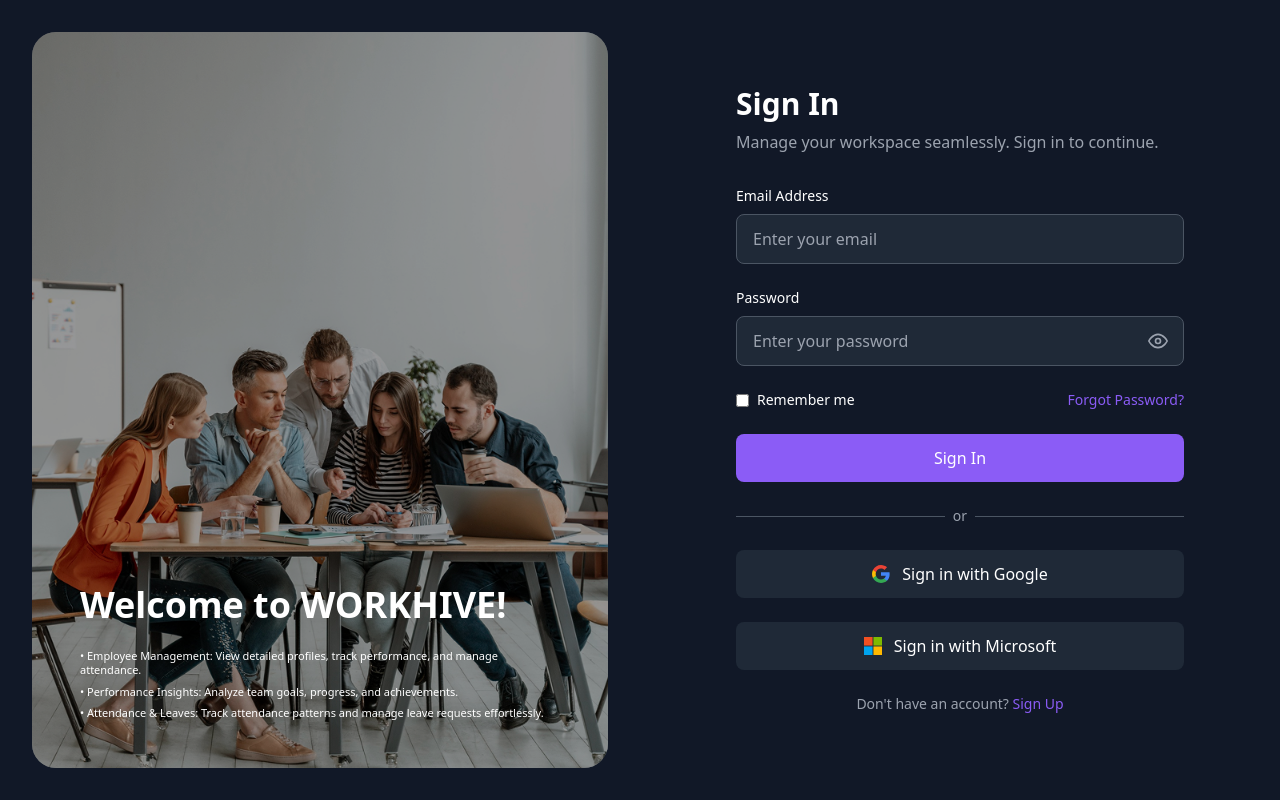
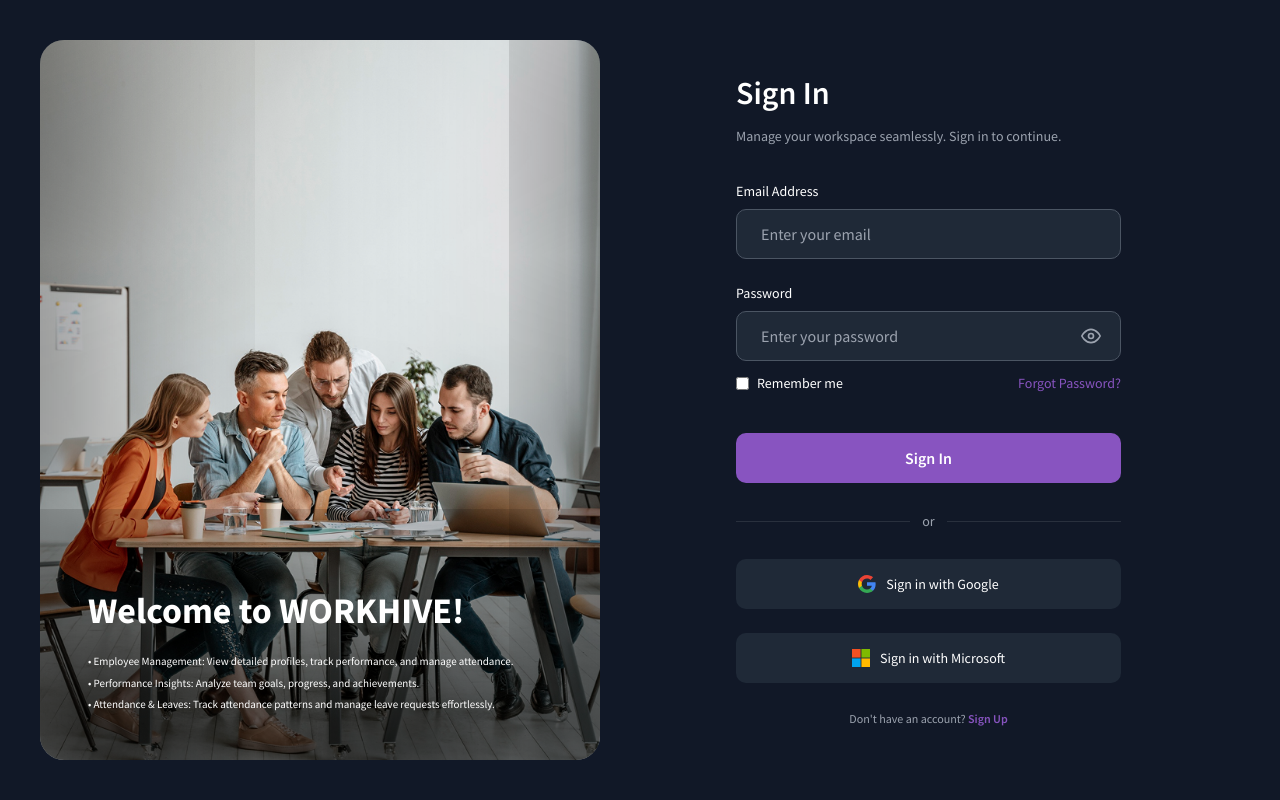
Before and after one commit to Himansu-gami/Himansu-vTrades-FrontendDeveloperTask, a Next.js app: page /signin in a window 1280 px wide. Built offline with nearby package versions, Linux system fonts and the light colour scheme.

Commit message:
Update UI Changes and Typography

```diff
--- a/app/layout.tsx
+++ b/app/layout.tsx
@@ -13,6 +13,11 @@ export default function RootLayout({
 }) {
   return (
     <html lang="en">
+      <head>
+        <link rel="preconnect" href="https://fonts.googleapis.com" />
+        <link rel="preconnect" href="https://fonts.gstatic.com" crossOrigin="anonymous" />
+        <link href="https://fonts.googleapis.com/css2?family=Source+Sans+Pro:wght@400;600;700&display=swap" rel="stylesheet" />
+      </head>
       <body>{children}</body>
     </html>
   )
--- a/app/signin/page.tsx
+++ b/app/signin/page.tsx
@@ -75,10 +75,15 @@ export default function SignIn() {
 
   return (
     <AuthLayout>
-        <h2 className="text-3xl font-bold mb-2">Sign In</h2>
-      <p className="text-gray-400 mb-8">Manage your workspace seamlessly. Sign in to continue.</p>
+      <h2 className="font-sans font-semibold text-heading opacity-100 mb-2">
+        Sign In
+      </h2>
+      <p className="w-363 max-w-full h-24 font-sans text-body opacity-100 text-gray-400 mb-8">
+        Manage your workspace seamlessly. Sign in to continue.
+      </p>
 
-      <form className="space-y-6" autoComplete="off" onSubmit={handleSubmit} noValidate>
+      <form autoComplete="off" onSubmit={handleSubmit} noValidate>
+        <div className="mb-6">
           <Input
             id="email"
             label="Email Address"
@@ -89,7 +94,9 @@ export default function SignIn() {
             onChange={(e) => handleInputChange('email', e.target.value)}
             error={errors.email}
           />
+        </div>
 
+        <div className="mb-3">
           <Input
             id="password"
             label="Password"
@@ -101,28 +108,42 @@ export default function SignIn() {
             onChange={(e) => handleInputChange('password', e.target.value)}
             error={errors.password}
           />
+        </div>
 
-        <div className="flex items-center justify-between">
-          <label className="flex items-center">
+        <div className="w-385 max-w-full flex items-center justify-between opacity-100 mb-10">
+          <label className="flex items-center font-sans font-normal text-sm cursor-pointer">
             <input type="checkbox" className="mr-2" />
-            <span className="text-sm">Remember me</span>
+            <span>Remember me</span>
           </label>
-          <Link href="/forgot-password" className="text-sm text-primary hover:text-primary-dark">Forgot Password?</Link>
+          <Link
+            href="/forgot-password"
+            className="font-sans font-normal text-sm whitespace-nowrap text-primary hover:text-primary-dark"
+          >
+            Forgot Password?
+          </Link>
         </div>
 
         <button
           type="submit"
           disabled={isLoading}
-          className="w-full py-3 bg-primary hover:bg-primary-dark rounded-lg font-medium transition-colors disabled:opacity-50 disabled:cursor-not-allowed"
+          className="w-385 max-w-full h-50 rounded-10 pt-13 px-6 pb-13 opacity-100 mb-6 bg-primary font-sans text-button transition-all duration-300 ease-out active:scale-95 disabled:opacity-50 disabled:cursor-not-allowed"
         >
           {isLoading ? 'Signing In...' : 'Sign In'}
         </button>
 
         <SocialButtons />
 
-        <p className="text-center text-sm text-gray-400">
-          Don&apos;t have an account? <Link href="/signup" className="text-primary hover:text-primary-dark">Sign Up</Link>
+        <div className="w-385 max-w-full flex justify-center">
+          <p className="font-sans text-link font-normal text-center text-gray-400">
+            Don&apos;t have an account?{' '}
+            <Link
+              href="/signup"
+              className="font-sans text-link font-semibold text-primary hover:text-primary-dark"
+            >
+              Sign Up
+            </Link>
           </p>
+        </div>
       </form>
     </AuthLayout>
   )
--- a/app/signup/page.tsx
+++ b/app/signup/page.tsx
@@ -90,8 +90,12 @@ export default function SignUp() {
 
   return (
     <AuthLayout>
-        <h2 className="text-3xl font-bold mb-2">Sign Up</h2>
-      <p className="text-gray-400 mb-8">Manage your workspace seamlessly. Sign in to continue.</p>
+      <h2 className="font-sans font-semibold text-heading opacity-100 mb-2">
+        Sign Up
+      </h2>
+      <p className="w-363 max-w-full h-24 font-sans text-body opacity-100 text-gray-400 mb-8">
+        Manage your workspace seamlessly. Sign up to continue.
+      </p>
 
       <form className="space-y-6" autoComplete="off" onSubmit={handleSubmit} noValidate>
         <Input
@@ -132,16 +136,24 @@ export default function SignUp() {
         <button
           type="submit"
           disabled={isLoading}
-          className="w-full py-3 bg-primary hover:bg-primary-dark rounded-lg font-medium transition-colors disabled:opacity-50 disabled:cursor-not-allowed"
+          className="w-385 max-w-full h-50 rounded-10 pt-13 px-6 pb-13 opacity-100 bg-primary font-sans text-button transition-all duration-300 ease-out active:scale-95 disabled:opacity-50 disabled:cursor-not-allowed"
         >
           {isLoading ? 'Creating Account...' : 'Sign Up'}
         </button>
 
         <SocialButtons />
 
-        <p className="text-center text-sm text-gray-400">
-          Already have an account? <Link href="/signin" className="text-primary hover:text-primary-dark">Sign In</Link>
-        </p>
+        <div className="w-385 max-w-full flex justify-center">
+          <p className="font-sans text-link font-normal text-center text-gray-400">
+            Already have an account?{' '}
+            <Link
+              href="/signin"
+              className="font-sans text-link font-semibold text-primary hover:text-primary-dark"
+            >
+              Sign In
+            </Link>
+          </p>
+        </div>
       </form>
     </AuthLayout>
   )
--- a/components/AuthLayout.tsx
+++ b/components/AuthLayout.tsx
@@ -10,11 +10,18 @@ export default function AuthLayout({ children, imageSrc = '/signin-image.png' }:
   return (
     <div className="flex min-h-screen">
       {/* Left Side - Image */}
-      <div className="hidden lg:flex lg:w-1/2 relative bg-background p-8">
-        <div className="relative w-full h-full rounded-3xl overflow-hidden">
+      <div className="hidden lg:flex lg:w-1/2 relative bg-background p-10">
+        <div className="relative w-full h-full rounded-3xl overflow-hidden opacity-100">
           <Image src={imageSrc} alt="Team" fill className="object-cover" />
-          <div className="absolute inset-0 bg-black/40">
-            <div className="absolute bottom-12 left-12 right-12 text-white">
+          {/* Inset shadow overlay */}
+          <div
+            className="absolute inset-0 pointer-events-none"
+            style={{
+              boxShadow: '0px -140px 250px 0px #000000 inset'
+            }}
+          />
+          <div className="absolute inset-0">
+            <div className="absolute bottom-12 left-12 right-12 text-white z-10">
               <h1 className="text-4xl font-bold mb-6">Welcome to WORKHIVE!</h1>
               <ul className="space-y-2 text-[11px] leading-tight">
                 <li>• Employee Management: View detailed profiles, track performance, and manage attendance.</li>
--- a/components/Input.tsx
+++ b/components/Input.tsx
@@ -22,17 +22,17 @@ export default function Input({
   const inputType = showPasswordToggle && showPassword ? 'text' : type
 
   return (
-    <div>
+    <div className="w-385 max-w-full">
       <label htmlFor={id} className="block text-sm mb-2">{label}</label>
-      <div className="relative">
+      <div className="relative w-full h-50">
         <input
           type={inputType}
           id={id}
           name={id}
           data-form-type="other"
-          className={`w-full px-4 py-3 bg-dark rounded-lg border border-dark-lighter focus:border-primary focus:outline-none ${
-            showPasswordToggle ? 'pr-12' : ''
-          } ${error ? 'border-red-500' : ''}`}
+          className={`w-full h-full rounded-10 pt-13 ${showPasswordToggle ? 'pr-12' : 'pr-6'} pb-13 pl-6 opacity-100 box-border bg-dark border border-dark-lighter focus:border-primary focus:outline-none ${
+            error ? 'border-red-500' : ''
+          }`}
           {...props}
         />
         {showPasswordToggle && (
@@ -42,7 +42,7 @@ export default function Input({
               e.preventDefault()
               setShowPassword(!showPassword)
             }}
-            className="absolute right-3 top-1/2 -translate-y-1/2 text-gray-400 hover:text-gray-300 p-1"
+            className="absolute right-4 top-1/2 -translate-y-1/2 z-10 bg-transparent border-none cursor-pointer p-1 flex items-center justify-center text-gray-400 hover:text-gray-300"
           >
             {showPassword ? (
               <svg width="20" height="20" viewBox="0 0 24 24" fill="none" stroke="currentColor" strokeWidth="2" strokeLinecap="round" strokeLinejoin="round">
--- a/components/Modal.tsx
+++ b/components/Modal.tsx
@@ -78,7 +78,7 @@ export default function Modal({
       />
 
       {/* Modal */}
-      <div className="relative bg-background-card rounded-2xl p-8 max-w-md w-full mx-4 text-center">
+      <div className="relative rounded-2xl p-8 max-w-md w-full mx-4 text-center" style={{ backgroundColor: '#1F2129' }}>
         {/* Icon */}
         <div className={`w-32 h-32 ${iconColors[icon]} rounded-full flex items-center justify-center mx-auto mb-6`}>
           {icons[icon]}
@@ -105,7 +105,7 @@ export default function Modal({
         <div className="flex justify-end">
           <button
             onClick={onClose}
-            className="px-16 py-3 bg-primary hover:bg-primary-dark rounded-lg font-medium transition-colors"
+            className="px-16 py-3 bg-primary rounded-lg font-sans text-button transition-all duration-300 ease-out active:scale-95"
           >
             {buttonText}
           </button>
--- a/components/SocialButtons.tsx
+++ b/components/SocialButtons.tsx
@@ -91,20 +91,17 @@ export default function SocialButtons() {
 
   return (
     <>
-      <div className="relative my-6">
-        <div className="absolute inset-0 flex items-center">
-          <div className="w-full border-t border-dark-lighter"></div>
-        </div>
-        <div className="relative flex justify-center text-sm">
-          <span className="px-2 bg-background text-gray-400">or</span>
-        </div>
+      <div className="w-385 max-w-full h-28 flex items-center justify-between opacity-100 mb-6">
+        <div className="flex-1 h-px bg-white/10"></div>
+        <span className="mx-3 text-sm text-gray-400">or</span>
+        <div className="flex-1 h-px bg-white/10"></div>
       </div>
 
       <button
         type="button"
         onClick={handleGoogleSignIn}
         disabled={isLoading !== null}
-        className="w-full py-3 bg-dark hover:bg-dark-light rounded-lg font-medium transition-colors flex items-center justify-center gap-3 disabled:opacity-50 disabled:cursor-not-allowed"
+        className="w-385 max-w-full h-50 rounded-10 pt-13 px-6 pb-13 opacity-100 flex items-center justify-center gap-10 mb-6 bg-dark hover:bg-dark-light font-sans text-social-button transition-colors disabled:opacity-50 disabled:cursor-not-allowed"
       >
         {isLoading === 'google' ? (
           <div className="w-5 h-5 border-2 border-white border-t-transparent rounded-full animate-spin" />
@@ -135,7 +132,7 @@ export default function SocialButtons() {
         type="button"
         onClick={handleMicrosoftSignIn}
         disabled={isLoading !== null}
-        className="w-full py-3 bg-dark hover:bg-dark-light rounded-lg font-medium transition-colors flex items-center justify-center gap-3 disabled:opacity-50 disabled:cursor-not-allowed"
+        className="w-385 max-w-full h-50 rounded-10 pt-13 px-6 pb-13 opacity-100 flex items-center justify-center gap-10 mb-6 bg-dark hover:bg-dark-light font-sans text-social-button transition-colors disabled:opacity-50 disabled:cursor-not-allowed"
       >
         {isLoading === 'microsoft' ? (
           <div className="w-5 h-5 border-2 border-white border-t-transparent rounded-full animate-spin" />
--- a/tailwind.config.ts
+++ b/tailwind.config.ts
@@ -10,7 +10,7 @@ const config: Config = {
     extend: {
       colors: {
         primary: {
-          DEFAULT: '#8B5CF6',
+          DEFAULT: '#8854C0',
           dark: '#7C3AED',
         },
         dark: {
@@ -23,6 +23,43 @@ const config: Config = {
           card: '#1F2937',
         }
       },
+      fontFamily: {
+        sans: ['Source Sans Pro', 'sans-serif'],
+      },
+      fontSize: {
+        'heading': ['32px', { lineHeight: '150%', letterSpacing: '0px', fontWeight: '600' }],
+        'body': ['14px', { lineHeight: '170%', letterSpacing: '0px', fontWeight: '400' }],
+        'link': ['12px', { lineHeight: '200%', letterSpacing: '0px' }],
+        'button': ['16px', { lineHeight: '150%', letterSpacing: '0px', fontWeight: '600' }],
+        'social-button': ['14px', { lineHeight: '150%', letterSpacing: '0px', fontWeight: '400' }],
+      },
+      spacing: {
+        '13': '13px',
+        '363': '363px',
+        '385': '385px',
+      },
+      width: {
+        '363': '363px',
+        '385': '385px',
+      },
+      height: {
+        '24': '24px',
+        '28': '28px',
+        '50': '50px',
+      },
+      borderRadius: {
+        '10': '10px',
+      },
+      gap: {
+        '10': '10px',
+      },
+      transitionDuration: {
+        '0': '0ms',
+        '300': '300ms',
+      },
+      transitionTimingFunction: {
+        'ease-out': 'ease-out',
+      },
     },
   },
   plugins: [],
```
Also changed, not shown: app/forgot-password/page.tsx (+13 -5 lines), app/reset-password/page.tsx (+5 -3 lines), app/verify-otp/page.tsx (+15 -12 lines). Lines whose indentation alone changed are shown as unchanged.
